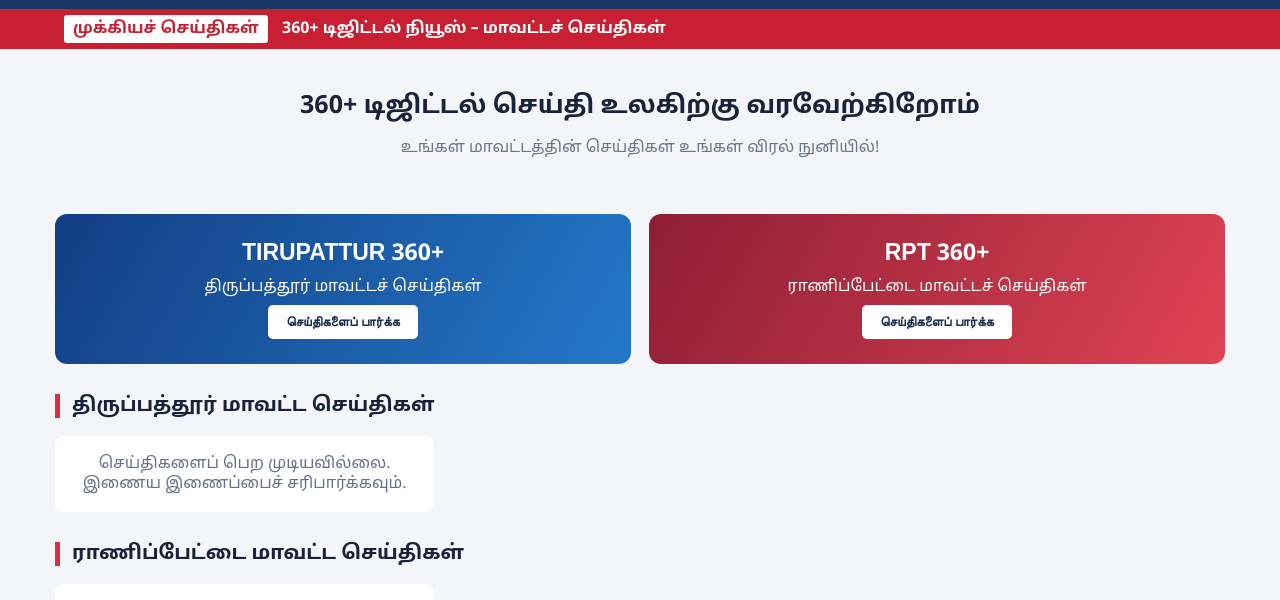
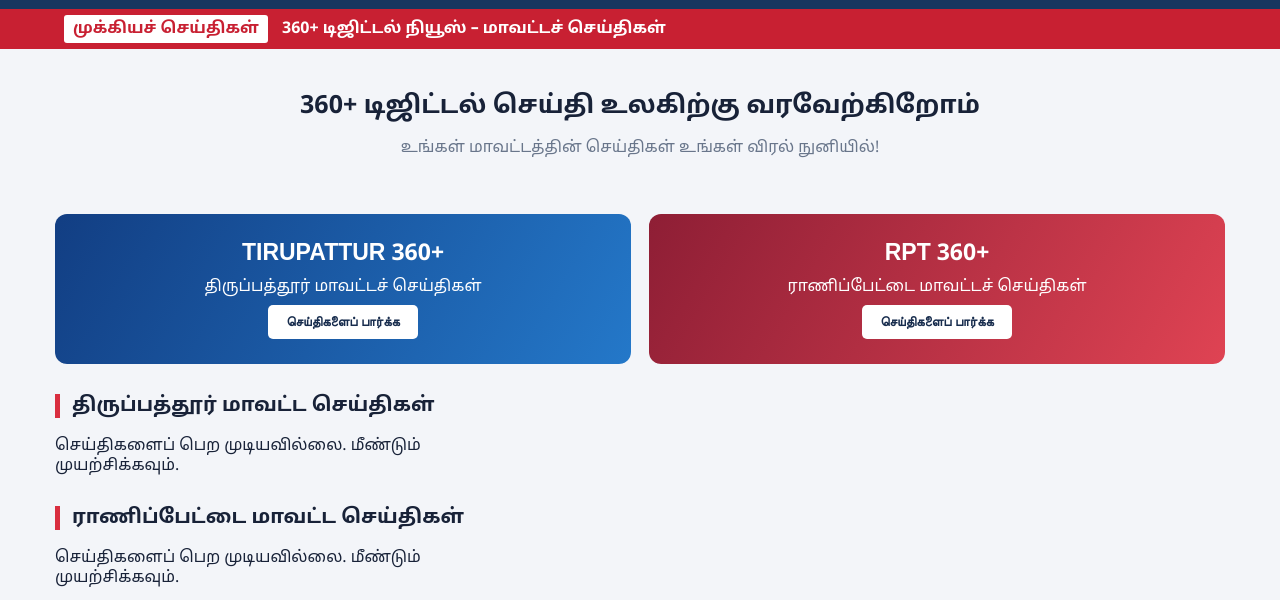
Before and after one commit to mediasolutiontn-blip/360plus-news-portal, a plain HTML site: page index.html in a window 1280 px wide. Shown: the part 146-746 px from the top of the page. Drawn offline with Linux system fonts and the light colour scheme; no server answers.

Commit message:
Update index.html

```diff
--- a/index.html
+++ b/index.html
@@ -229,26 +229,43 @@ const date = isNaN(dateObj.getTime()) ? safeText(rawDate) :
  }).join("");
 }
 
-async function loadNews(){
- const tir = document.getElementById("tir-news");
- const rpt = document.getElementById("rpt-news");
 
- try{
-  const response = await fetch(NEWS_API, {cache:"no-store"});
-  if(!response.ok) throw new Error("HTTP " + response.status);
+window.receive360News = function(news) {
+  const tir = document.getElementById("tir-news");
+  const rpt = document.getElementById("rpt-news");
 
-  const news = await response.json();
-  if(!Array.isArray(news)) throw new Error("சரியான செய்தி தரவு கிடைக்கவில்லை");
+  if (!Array.isArray(news)) {
+    tir.innerHTML = "செய்தித் தரவு கிடைக்கவில்லை.";
+    rpt.innerHTML = "செய்தித் தரவு கிடைக்கவில்லை.";
+    return;
+  }
 
   renderNews(news, "திருப்பத்தூர்", "tir-news");
   renderNews(news, "ராணிப்பேட்டை", "rpt-news");
 
- }catch(error){
-  console.error("News loading error:", error);
-  tir.innerHTML = '<div class="status-message">செய்திகளைப் பெற முடியவில்லை. இணைய இணைப்பைச் சரிபார்க்கவும்.</div>';
-  rpt.innerHTML = '<div class="status-message">செய்திகளைப் பெற முடியவில்லை. இணைய இணைப்பைச் சரிபார்க்கவும்.</div>';
- }
+  const oldScript = document.getElementById("news-api-script");
+  if (oldScript) oldScript.remove();
+};
+
+async function loadNews() {
+  const oldScript = document.getElementById("news-api-script");
+  if (oldScript) oldScript.remove();
+
+  const script = document.createElement("script");
+  script.id = "news-api-script";
+  script.src = NEWS_API + "?callback=receive360News&_=" + Date.now();
+
+  script.onerror = function() {
+    document.getElementById("tir-news").innerHTML =
+      "செய்திகளைப் பெற முடியவில்லை. மீண்டும் முயற்சிக்கவும்.";
+    document.getElementById("rpt-news").innerHTML =
+      "செய்திகளைப் பெற முடியவில்லை. மீண்டும் முயற்சிக்கவும்.";
+    script.remove();
+  };
+
+  document.body.appendChild(script);
 }
+
 
 loadNews();
 setInterval(loadNews, 60000);
```
